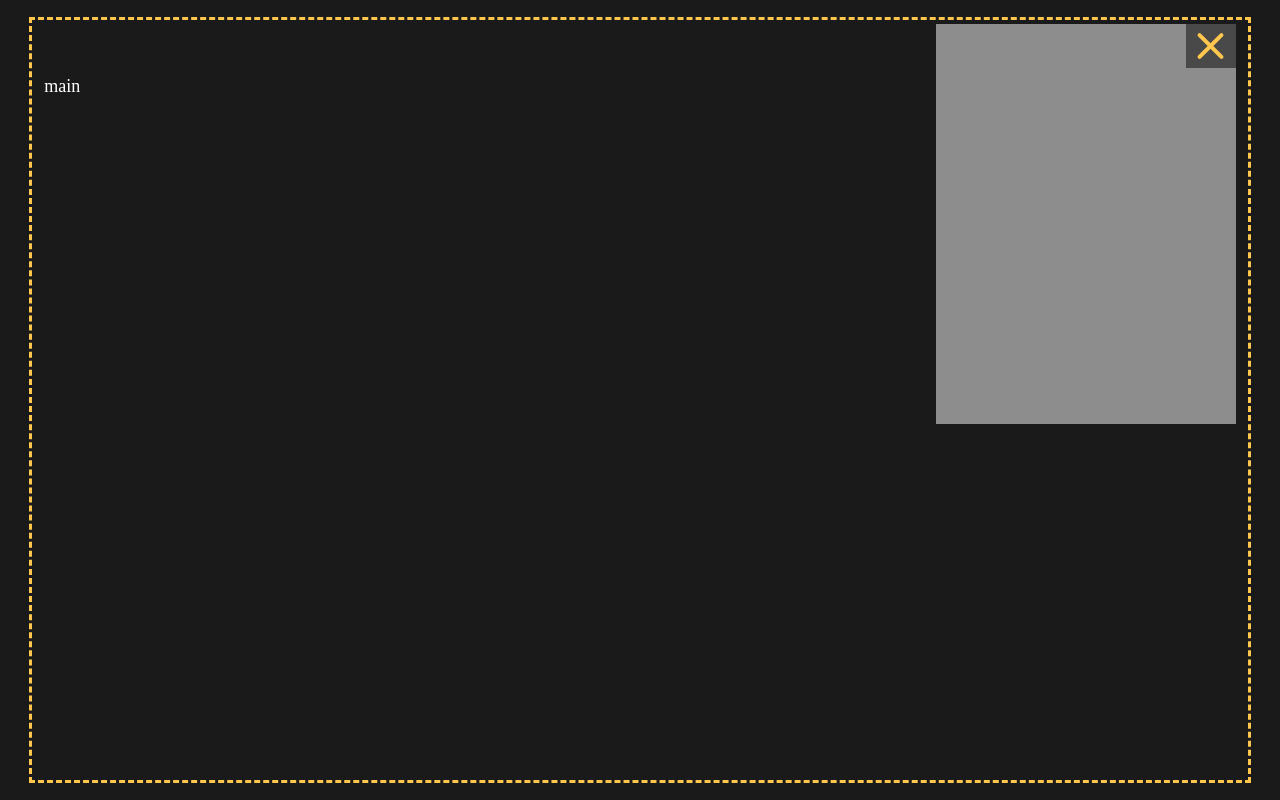
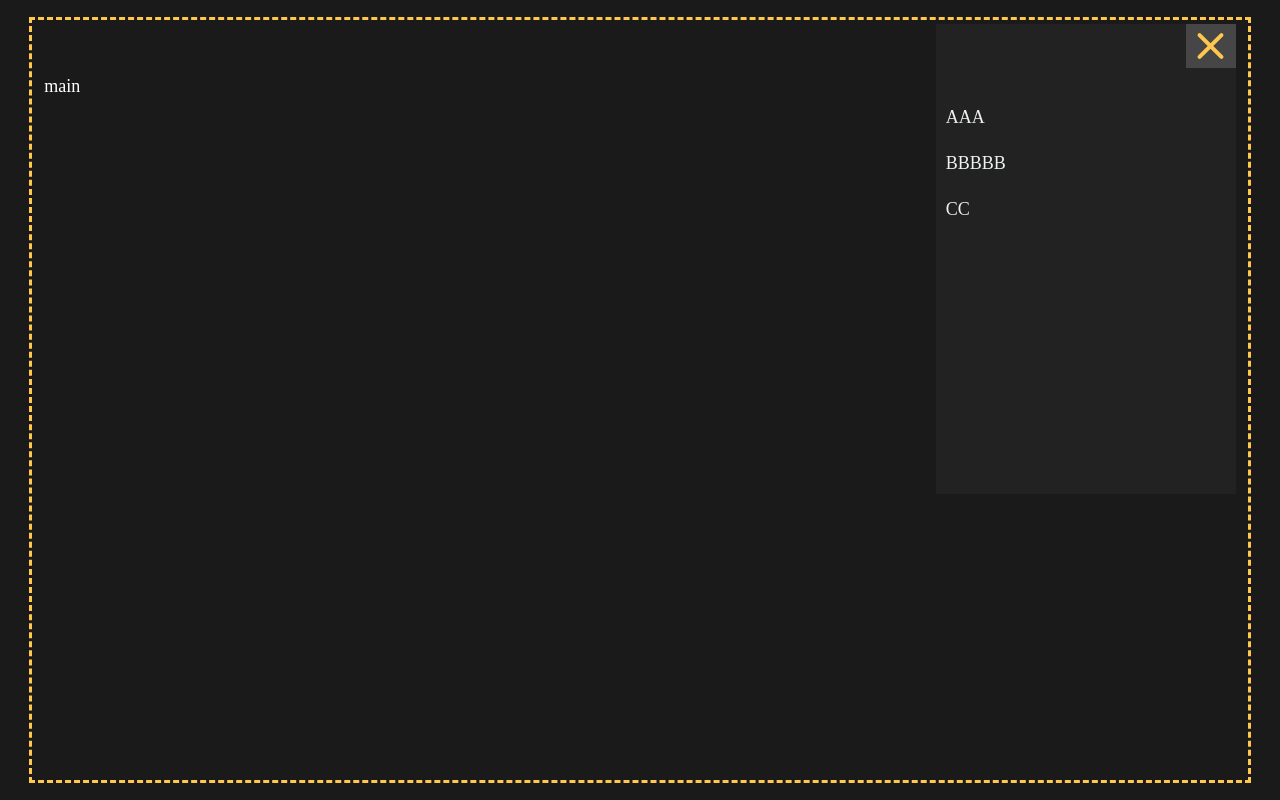
Before and after one commit to WeiChenLiu-Jeff/JeffLiu.github.io, a plain HTML site: page index.html in a window 1280 px wide. Both pictures are taken after a click on the element 1210 px from the left and 46 px from the top of the page. Drawn offline with Linux system fonts and the light colour scheme.

Commit message:
CREATE: SCSS Workflow, Menu option

```diff
--- a/index.html
+++ b/index.html
@@ -2,8 +2,8 @@
 <html>
 
 <head>
-    <link href="styles/reset.css" rel="stylesheet" type="text/css">
-    <link href="styles/main.css" rel="stylesheet" type="text/css">
+    <link href="styles/css/reset.css" rel="stylesheet" type="text/css">
+    <link href="styles/css/style.css" rel="stylesheet" type="text/css">
     <script src="scripts/main.js"></script>
     <title>Jeff.README</title>
 </head>
@@ -16,8 +16,17 @@
             <span class="line"></span>
         </div>
         <div id="menu">
-            menu
-        </div>    </nav>
+            <ul>
+                <!-- <li><a href="#">簡介 Profile</a></li>
+                <li><a href="#">經歷 Experience</a></li>
+                <li><a href="#">技能 Skill</a></li>
+                <li><a href="#">作品 Project</a></li> -->
+                <li><a href="javascript:void(0)" onclick="subgo()">AAA</a></li>
+                <li><a href="javascript:void(0)" onclick="subgo()">BBBBB</a></li>
+                <li><a href="javascript:void(0)" onclick="subgo()">CC</a></li>
+            </ul>
+        </div>
+    </nav>
     <main>main</main>
 </body>
 
--- a/scripts/main.js
+++ b/scripts/main.js
@@ -2,3 +2,9 @@ function expendMenu(e) {
     e.classList.toggle("active");
     document.getElementById("menu").classList.toggle("active");
 }
+
+function subgo() {
+    // TODO: input option value and change main content.
+    console.log('Option Clicked.');
+    document.getElementById("menu").classList.toggle("active");
+}
--- a/styles/main.css
+++ b/styles/scss/style.scss
@@ -30,7 +30,6 @@ nav {
 main {
     width: 98%;
     height: 92%;
-    /* margin: 0 auto; */
 }
 
 .hamburger {
@@ -41,7 +40,7 @@ main {
 
 .hamburger.active {
     transition: all ease-in-out .5s;
-    background-color: rgb(73, 73, 73);
+    background-color: rgb(70, 70, 70);
 }
 
 .hamburger .line {
@@ -67,11 +66,13 @@ main {
 }
 
 #menu {
-    display: inline-block;
+    padding-top: 70px;
+    width: 100%;
+    height: 100%;
     position: absolute;
     height: 50%;
     width: 300px;
-    background-color: white;
+    background-color: #222222;
     opacity: 0;
     transition: .4s;
     transform: scale(0);
@@ -79,6 +80,51 @@ main {
 }
 
 #menu.active {
-    opacity: .5;
+    opacity: 1;
     transform: none;
 }
+
+#menu ul {
+    display: inline-flex;
+    flex-direction: column;
+    align-items: start;
+    list-style-type: none;
+
+    height: 100%;
+
+    li {
+        margin: 10px 10px;
+
+        a {
+            position: relative;
+            display: block;
+            text-decoration: none;
+            color: #ecf0f1;
+            text-transform: uppercase;
+            padding: 4px 0;
+            transition: 0.5s;
+
+            &::after {
+                position: absolute;
+                content: "";
+                width: 100%;
+                height: 3px;
+                top: 100%;
+                left: 0;
+                background: #3498db;
+                transition: transform 0.5s;
+                transform: scaleX(0);
+                transform-origin: right;
+            }
+
+            &:hover {
+                color: #969c9c;
+            }
+
+            &:hover::after {
+                transform: scaleX(1);
+                transform-origin: left;
+            }
+        }
+    }
+}
```
Also changed, not shown: styles/css/reset.css (renamed from styles/reset.css), styles/css/style.css (added), 1 other file.
